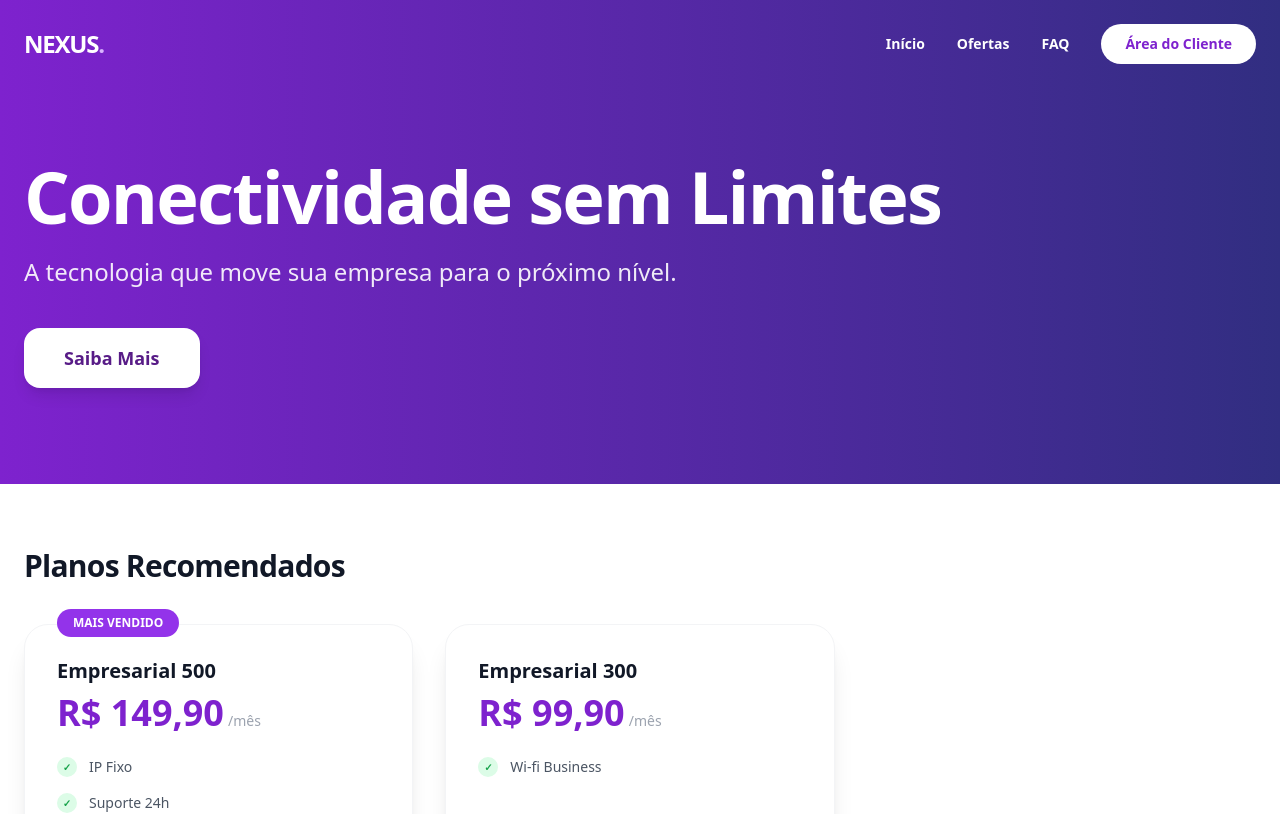
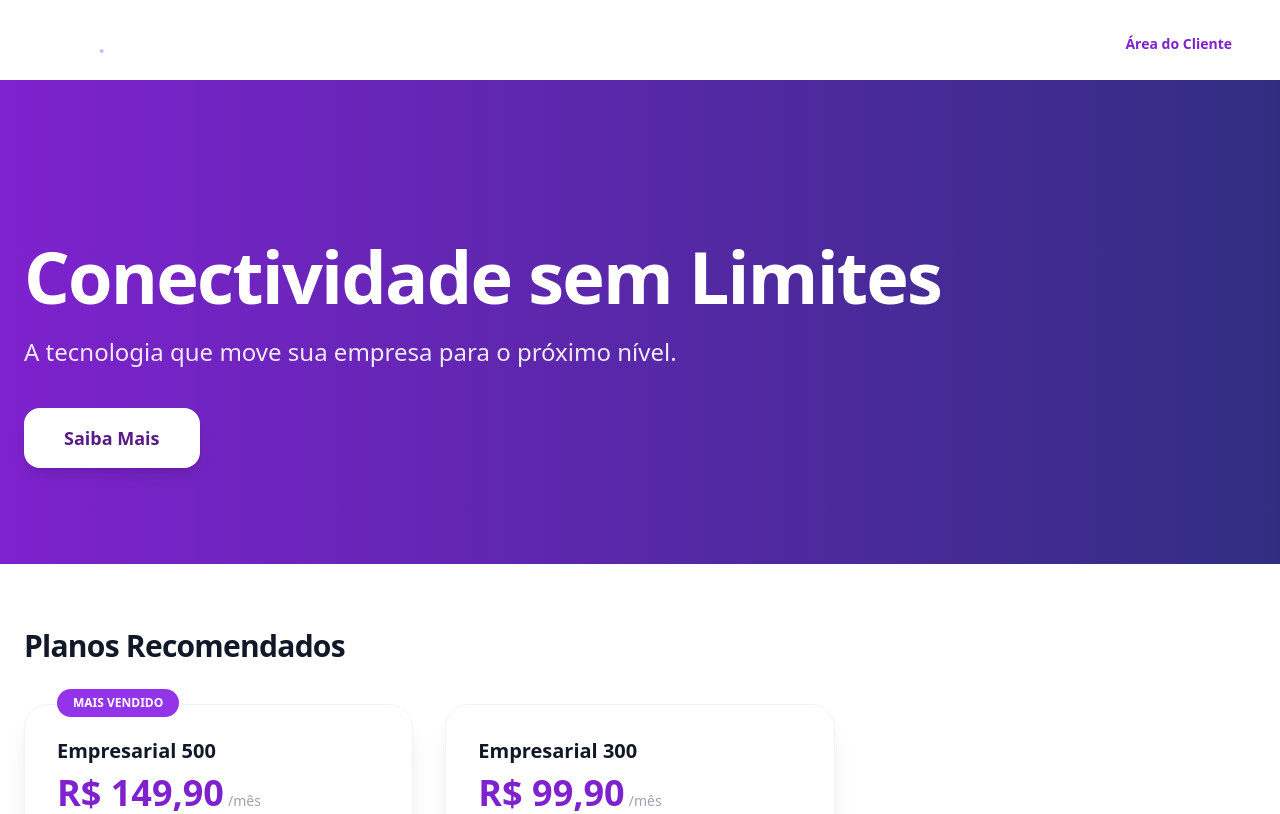
Before and after one commit to AdrianoPno/project-nexus, a Next.js app: page / in a window 1280 px wide. Shown: the top 814 px of the page. Built offline with nearby package versions, Linux system fonts and the light colour scheme; no server answers.

Commit message:
feat(PN-0006): implement full-stack integration with loading skeletons and server-side fetching

```diff
--- a/src/app/api/cms/page/route.ts
+++ b/src/app/api/cms/page/route.ts
@@ -1,6 +1,7 @@
 import { NextResponse } from "next/server";
 
 export async function GET() {
+  // Simula latência de rede (1.2s) para testarmos o loading.tsx
   await new Promise((resolve) => setTimeout(resolve, 1200));
 
   const pageData = [
@@ -24,12 +25,13 @@ export async function GET() {
             title: "Empresarial 500",
             price: "149,90",
             features: ["IP Fixo", "Suporte 24h", "Cloud Backup"],
-            isHighlight: true,
+            isHighlighter: true, // Ajustado para bater com a prop do componente
           },
           {
             title: "Empresarial 300",
             price: "99,90",
             features: ["Wi-fi Business"],
+            isHighlighter: false,
           },
         ],
       },
--- a/src/app/layout.tsx
+++ b/src/app/layout.tsx
@@ -13,10 +13,9 @@ export default function RootLayout({
   children: React.ReactNode;
 }) {
   return (
-    <html lang="pt-br" className="scroll-smooth">
-      <body className="antialiased">
+    <html lang="pt-BR">
+      <body>
         <Header />
-        {/* Remova paddings excessivos daqui se houver */}
         {children}
       </body>
     </html>
--- a/src/app/page.tsx
+++ b/src/app/page.tsx
@@ -1,18 +1,27 @@
-import { CMSManager } from "@/components/cms/CMSManager";
+// src/app/page.tsx
+import CMSManager from "@/components/cms/CMSManager"; // Caminho corrigido
 
 async function getPageData() {
-  const baseUrl = process.env.NEXT_PUBLIC_API_URL || "http://localhost:3000";
-  const res = await fetch(`${baseUrl}/api/cms/page`, { cache: "no-store" });
-  if (!res.ok) throw new Error("Falha ao carregar CMS");
-  return res.json();
+  try {
+    const res = await fetch("http://127.0.0.1:3000/api/cms/page", {
+      // Usamos apenas o revalidate: 0 dentro do objeto next
+      next: { revalidate: 0 },
+    });
+
+    if (!res.ok) return [];
+    return await res.json();
+  } catch (error) {
+    console.error("Erro ao buscar dados do CMS:", error);
+    return [];
+  }
 }
 
 export default async function Home() {
-  const data = await getPageData();
+  const componentsData = await getPageData();
 
   return (
-    <main className="relative">
-      <CMSManager components={data} />
+    <main className="min-h-screen pt-20">
+      <CMSManager components={componentsData || []} />
     </main>
   );
 }
--- a/src/components/cms/CMSManager.tsx
+++ b/src/components/cms/CMSManager.tsx
@@ -7,20 +7,26 @@ import { HeroBanner } from "./HeroBanner";
 import { OfferGrid } from "./OfferGrid";
 import { FAQAccordion } from "./FAQAccordion";
 
-// Registro de componentes reais
+// Registro de componentes mapeados pelo resourceType do AEM/BFF
 const COMPONENTS_MAP: Record<CMSComponentType, React.FC<any>> = {
   "hero-banner": HeroBanner,
   "offer-grid": OfferGrid,
   "faq-accordion": FAQAccordion,
 };
 
-export const CMSManager = ({
-  components,
-}: {
+interface CMSManagerProps {
   components: CMSComponentProps[];
-}) => {
+}
+
+const CMSManager = ({ components }: CMSManagerProps) => {
+  // Fallback de segurança: se components for undefined ou não for array
+  if (!Array.isArray(components)) {
+    console.error("[CMSManager] A prop 'components' deve ser um array.");
+    return null;
+  }
+
   return (
-    <>
+    <div className="cms-container">
       {components.map((component) => {
         const Component = COMPONENTS_MAP[component.resourceType];
 
@@ -31,8 +37,12 @@ export const CMSManager = ({
           return null;
         }
 
+        // Passamos o id como key e espalhamos as props
         return <Component key={component.id} {...component.props} />;
       })}
-    </>
+    </div>
   );
 };
+
+// Exportamos apenas o Default para evitar ambiguidade no Next.js
+export default CMSManager;
--- a/src/components/cms/OfferGrid.tsx
+++ b/src/components/cms/OfferGrid.tsx
@@ -20,7 +20,7 @@ export const OfferGrid = ({ title, offers }: OfferGridProps) => {
             key={offer.id || `offer-${index}`}
             className="relative bg-white border border-gray-100 rounded-3xl p-8 shadow-xl flex flex-col h-full hover:scale-[1.02] transition-transform duration-300"
           >
-            {offer.isHighlight && (
+            {offer.isHighlighter && (
               <span className="absolute -top-4 left-8 bg-purple-600 text-white text-xs font-bold px-4 py-1.5 rounded-full uppercase">
                 Mais Vendido
               </span>
--- a/src/interfaces/cms.interface.ts
+++ b/src/interfaces/cms.interface.ts
@@ -4,7 +4,7 @@ export interface Offer {
   price: string;
   period: string;
   features: string[];
-  isHighlight?: boolean;
+  isHighlighter?: boolean;
 }
 
 export type CMSComponentType = "hero-banner" | "offer-grid" | "faq-accordion";
```
